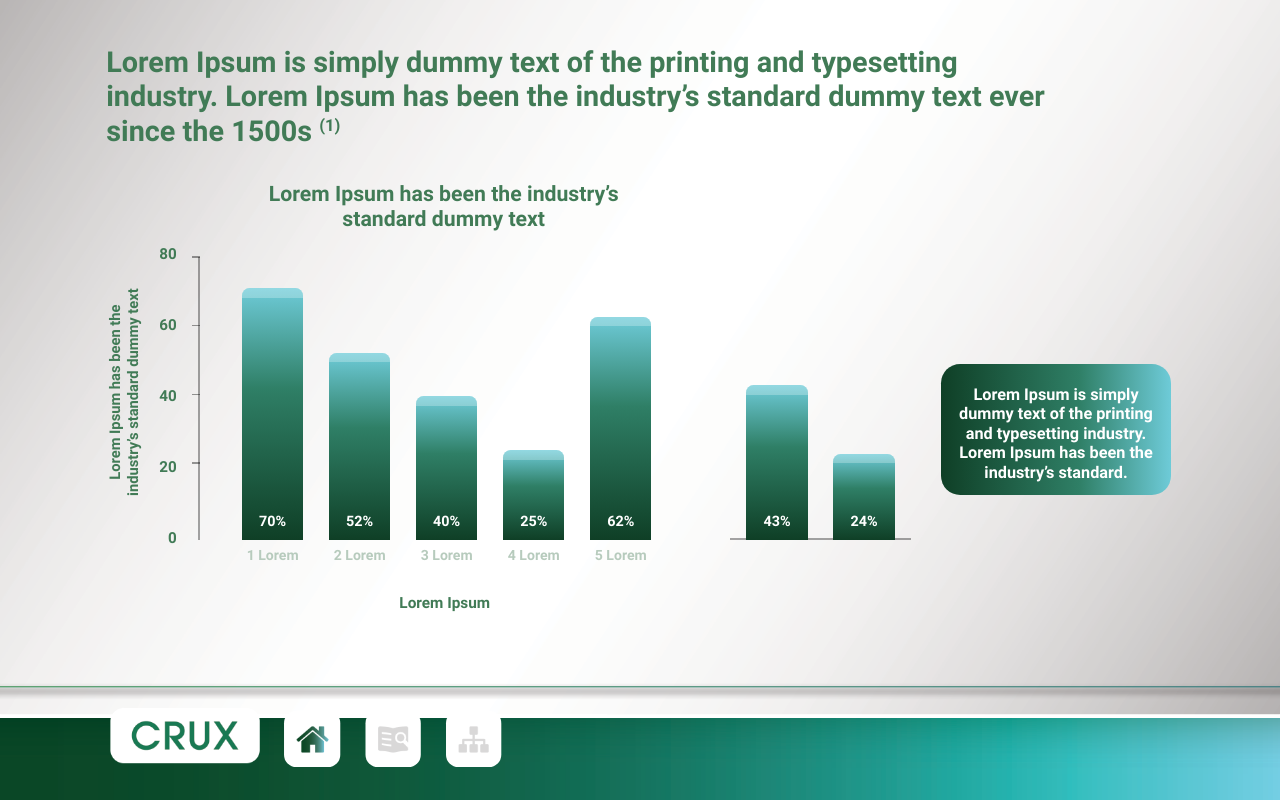
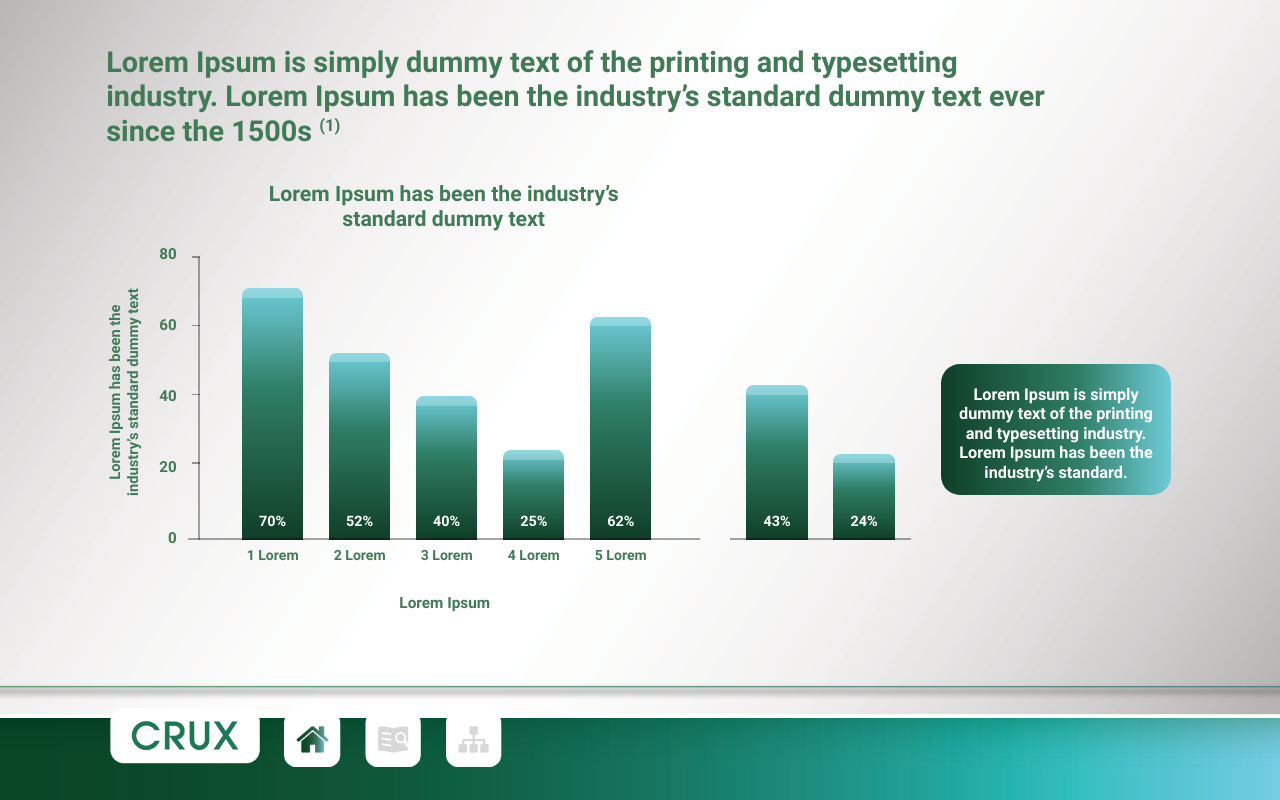
Before and after one commit to tuankiet200805/eDa-Train-Group-2, a plain HTML site: page Train-01-002/index.html in a window 1280 px wide. Drawn offline with Linux system fonts and the light colour scheme; a script that the page names is missing; files whose address does not match are found by name.

Commit message:
fix-slide2

```diff
--- a/Train-01-002/css/main.css
+++ b/Train-01-002/css/main.css
@@ -66,18 +66,23 @@
 }
 
 .chart-x-line {
+    position: absolute;
     left: 14.7vw;
     bottom: 32.5vh;
     width: 40vw;
     height: 0.2vh;
+     background: rgba(0, 0, 0, 0.35);
+     z-index: 20;
 }
 
 .chart-x {
+    position: absolute;
     left: 57vw;
     bottom: 32.5vh;
     width: 14.2vw;
     height: 0.2vh;
     background: rgba(0, 0, 0, 0.35);
+     z-index: 20;
 }
 
 .chart-y {
@@ -86,6 +91,7 @@
     width: 0.2vh;
     height: 35.4vh;
     background: rgba(0, 0, 0, 0.35);
+     z-index: 20;
 
 }
 
@@ -245,11 +251,11 @@
   text-align: center;
 
   font-size: 1.1vw;
-  color: #b7cbbd;
   font-weight: 500;
 }
 
 
 .ref-container {
+    position: absolute;
   z-index: 40;
 }
--- a/Train-01-002/index.html
+++ b/Train-01-002/index.html
@@ -15,7 +15,7 @@
 
 <body>
   <div id="container" class="bg">
-    <div class="ghost"></div>
+    <!-- <div class="ghost"></div> -->
     <div id="main-container">
       <!--start: content-->
       <div class="title po green bold">
```
